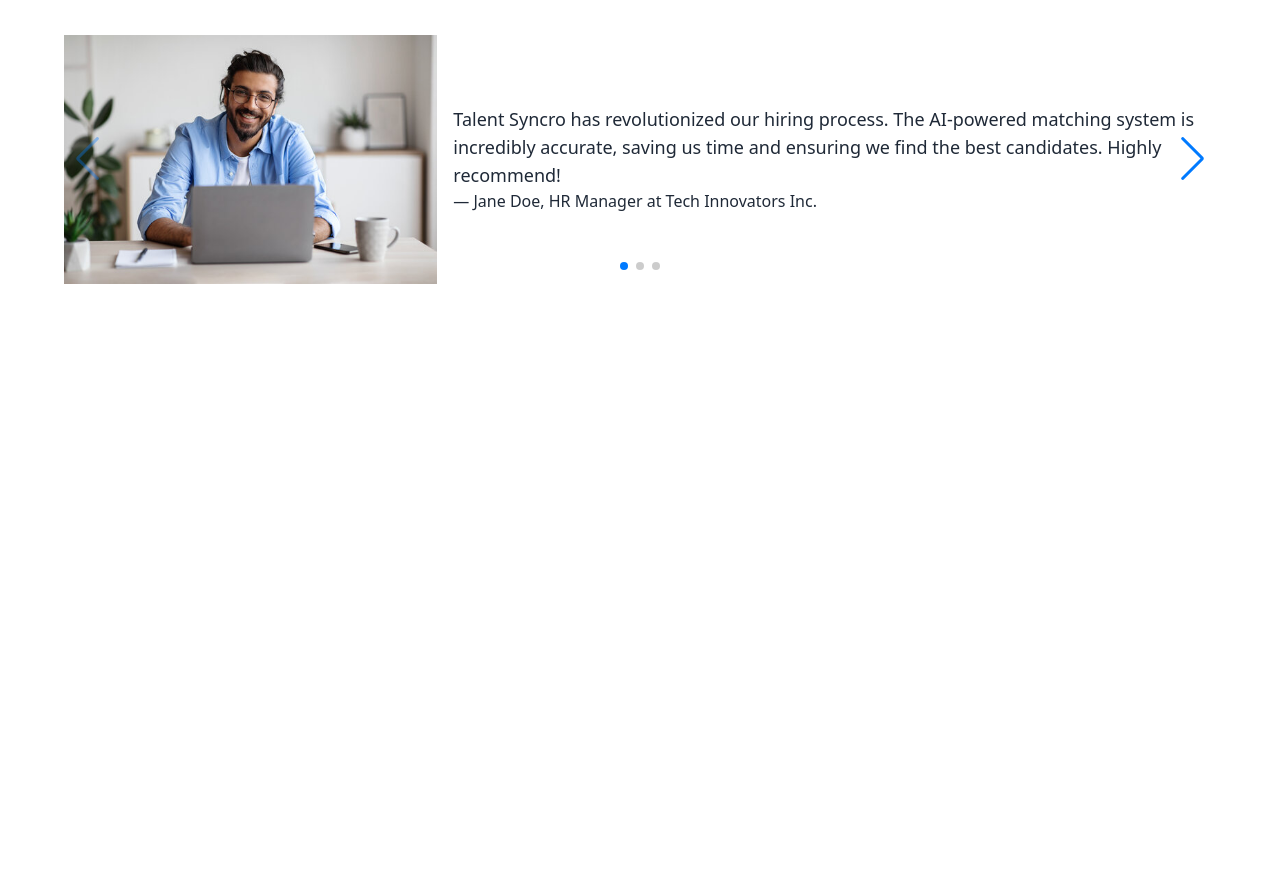
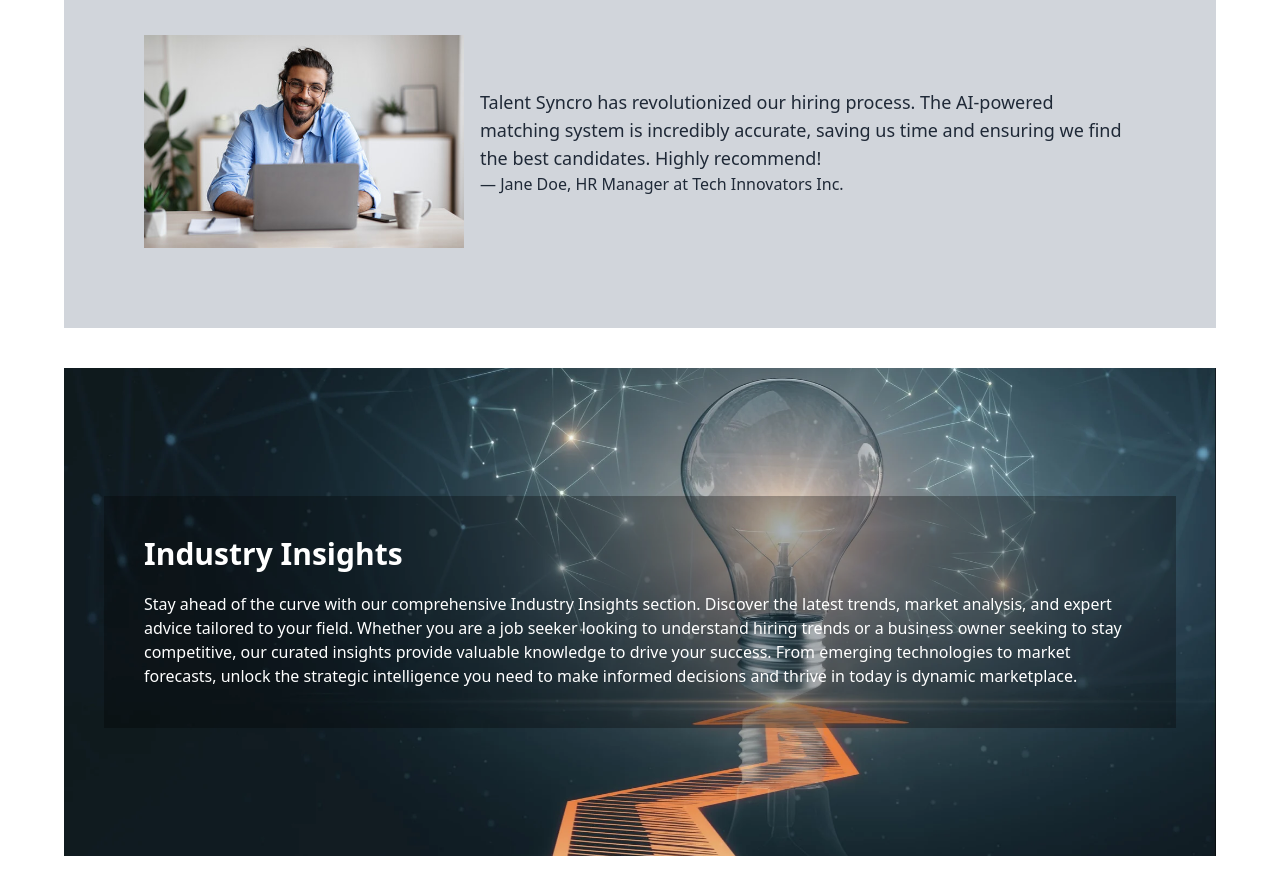
Before and after one commit to sperez927/hr-talent-syncro-client, a React (Vite) app: page / in a window 1280 px wide. Shown: the part 880-1774 px from the top of the page. Before the commit the page ends 1228 px from the top, so only its background shows below. Built offline with nearby package versions, Linux system fonts and the light colour scheme; no server answers.

Commit message:
insights

```diff
--- a/src/pages/home/Home.jsx
+++ b/src/pages/home/Home.jsx
@@ -1,14 +1,16 @@
 import Banner from "./Banner";
 import Services from "./Services";
 import Testimonials from "./Testimonials";
+import Insights from "./Insights";
 
 
 const Home = () => {
     return (
-        <div className=" space-y-20">
+        <div className=" space-y-10">
             <Banner></Banner>
             <Services></Services>
             <Testimonials></Testimonials>
+            <Insights></Insights>
         </div>
     );
 };
--- /dev/null
+++ b/src/pages/home/Insights.jsx
@@ -0,0 +1,14 @@
+import insights from "../../assets/insights.webp"
+
+const Insights = () => {
+    return (
+        <div className=" text-white py-32 px-10 bg-cover bg-center" style={{ backgroundImage: `url(${insights})`, }}>
+            <div className=" bg-black bg-opacity-30 p-10 space-y-5">
+            <h1 className=" text-3xl font-bold ">Industry Insights</h1>
+            <p>Stay ahead of the curve with our comprehensive Industry Insights section. Discover the latest trends, market analysis, and expert advice tailored to your field. Whether you are a job seeker looking to understand hiring trends or a business owner seeking to stay competitive, our curated insights provide valuable knowledge to drive your success. From emerging technologies to market forecasts, unlock the strategic intelligence you need to make informed decisions and thrive in today is dynamic marketplace.</p>
+            </div>
+        </div>
+    );
+};
+
+export default Insights;
--- a/src/pages/home/Testimonials.jsx
+++ b/src/pages/home/Testimonials.jsx
@@ -11,14 +11,12 @@ import people3 from "../../assets/people3.jpg"
 
 const Testimonials = () => {
     return (
-        <div>
+        <div className=' bg-gray-300 p-20'>
             <Swiper
                 modules={[Navigation, A11y, Pagination, Autoplay]}
                 spaceBetween={50}
                 slidesPerView={1}
-                navigation
                 autoplay={{ delay: 10000 }}
-                pagination={{ clickable: true }}
             >
                 <SwiperSlide >
                     <div className=' grid grid-cols-3 gap-4 items-center justify-center'>
```
Also changed, not shown: src/assets/insights.webp (added).
